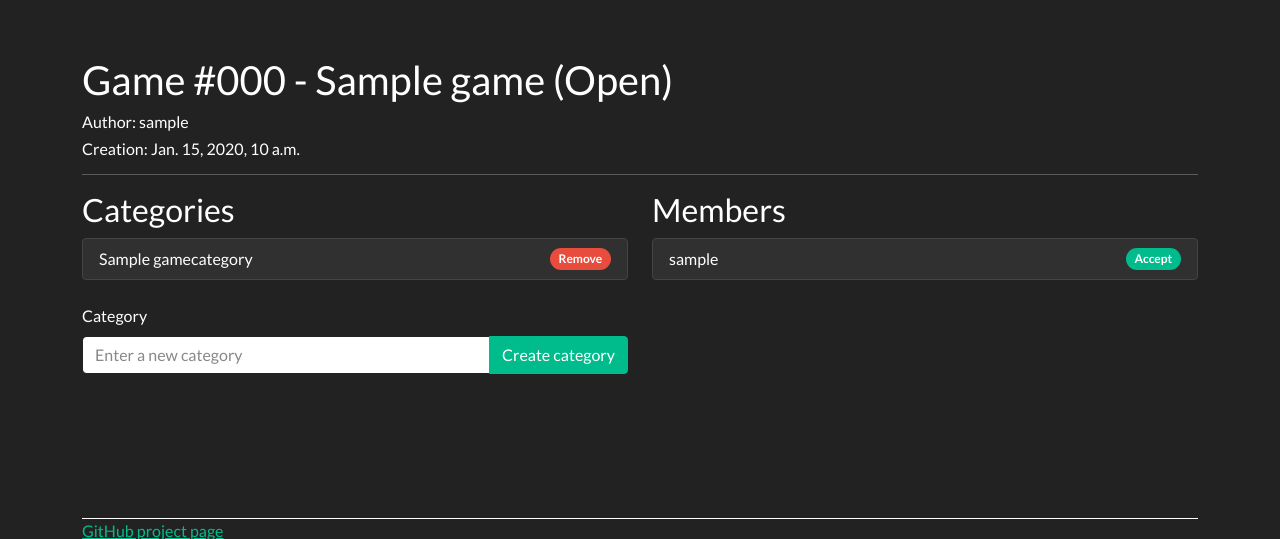
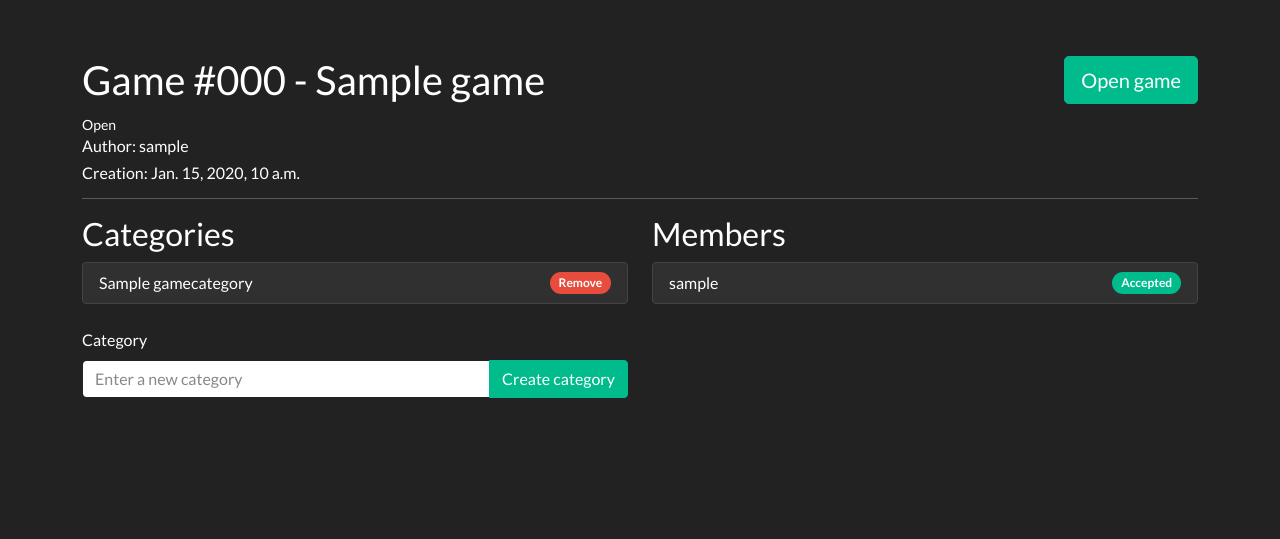
Before and after one commit to ricardodani/squad-game, a Django app: page /games/game/000 in a window 1280 px wide. Shown: the part 72-611 px from the top of the page. Run offline with Django 4.2, Linux system fonts and the light colour scheme; a user stored in the database is signed in; tables that the repository leaves empty hold one stand-in row (values such as "Sample post"); some libraries are stand-ins or nearby versions.

Commit message:
squad game v1

```diff
--- a/squad_game/games/templates/games/base.html
+++ b/squad_game/games/templates/games/base.html
@@ -65,6 +65,7 @@
               </form>
             </p>
           </div>
+          {% if request.user.is_authenticated %}
           <div class="col-sm-6">
             <h2>My games</h2>
             {% if my_games %}
@@ -92,6 +93,7 @@
             </ul>
             {% endif %}
           </div>
+          {% endif %}
         </div>
         {% endblock %}
       </div>
--- a/squad_game/games/templates/games/game.html
+++ b/squad_game/games/templates/games/game.html
@@ -2,10 +2,18 @@
 {% block container_content %}
 <div class="row">
     <div class="col-sm-12">
-    <h2>Game {{ game }} ({{ game.get_status_display }})</h2>
+    <p class="float-end">
+        {% if request.user == game.author %}
+        <button type="button" class="btn btn-success btn-lg">Open game</button>
+        {% else %}
+        <button type="button" class="btn btn-primary btn-lg">Join game</button>
+        {% endif %}
+    </p>
+    <h2>Game {{ game }} </h2>
+    <small>{{ game.get_status_display }}</small>
     <h6>Author: {{ game.author }}</h6>
     <h6>Creation: {{ game.created_at }}</h5>
-    <hr>
+        <hr>
     <div class="row">
         <div class="col-sm-6">
             <h3>Categories</h3>
@@ -38,7 +46,7 @@
                 {% for player in players %}
                 <li class="list-group-item d-flex justify-content-between align-items-center">
                     {{ player.user }}
-                    <button class="btn badge bg-success rounded-pill">Accept</button>
+                    <button class="btn badge bg-success rounded-pill">Accepted</button>
                 </li>
                 {% endfor %}
             </ul>
--- a/squad_game/games/views.py
+++ b/squad_game/games/views.py
@@ -7,12 +7,16 @@ def template(request):
     return render(request, 'games/template.html')
 
 def index(request):
-    return render(request, 'games/base.html', {
+    if request.user.is_authenticated:
+        context = {
         'my_games': Game.objects.filter(author=request.user),
         'guest_games': Game.objects.filter(
             players__user=request.user).exclude(author=request.user
         )
-    })
+    }
+    else:
+        context = {}
+    return render(request, 'games/base.html', context)
 
 @login_required
 def create_game(request):
```
